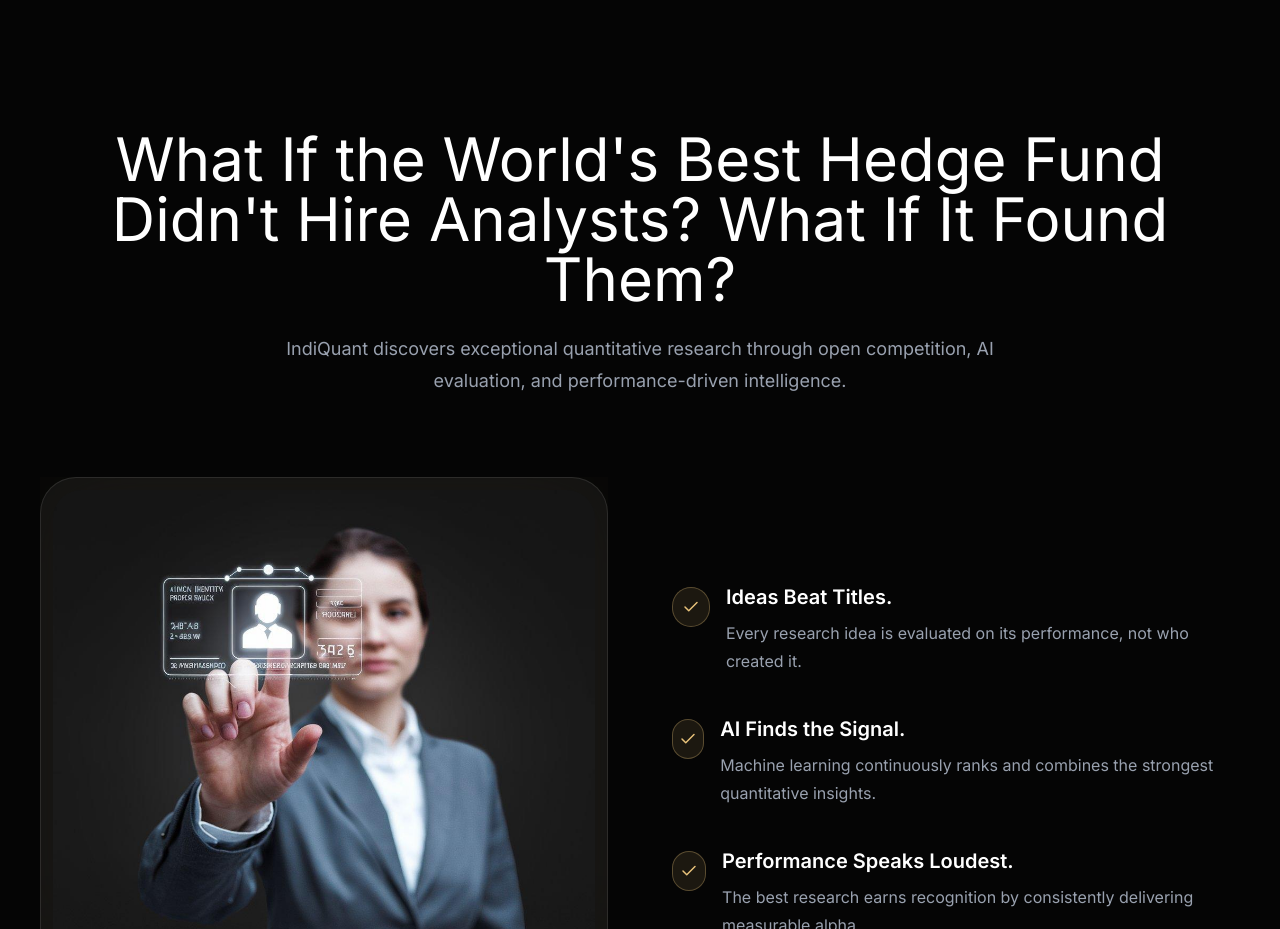
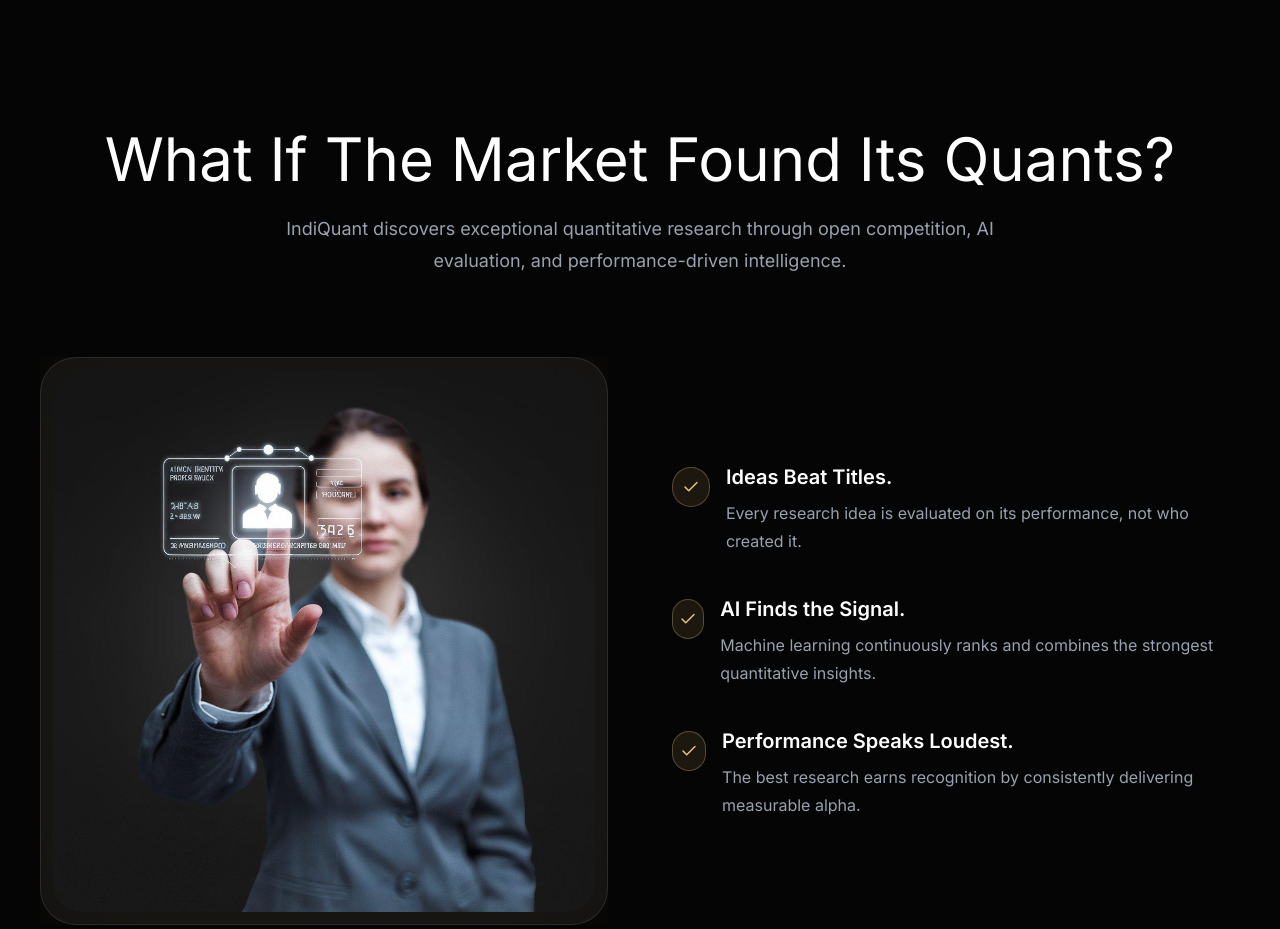
Before and after one commit to rony219/indiquant-waitlist, a React (Vite) app in the folder frontend/: page /ref/1 in a window 1280 px wide. Shown: the part 3200-4129 px from the top of the page. Built offline with nearby package versions, Linux system fonts and the light colour scheme; no server answers.

Commit message:
blur pic

```diff
--- a/frontend/src/components/sections/FutureSection.jsx
+++ b/frontend/src/components/sections/FutureSection.jsx
@@ -127,8 +127,7 @@ function FutureSection() {
           className="mb-20 text-center"
         >
           <h2 className="heading-font text-4xl text-white md:text-6xl">
-            What If the World's Best Hedge Fund Didn't Hire Analysts?
-What If It Found Them?
+What If The Market Found Its Quants?
           </h2>
 
           <p className="mx-auto mt-6 max-w-3xl text-lg leading-8 text-gray-400">
```
